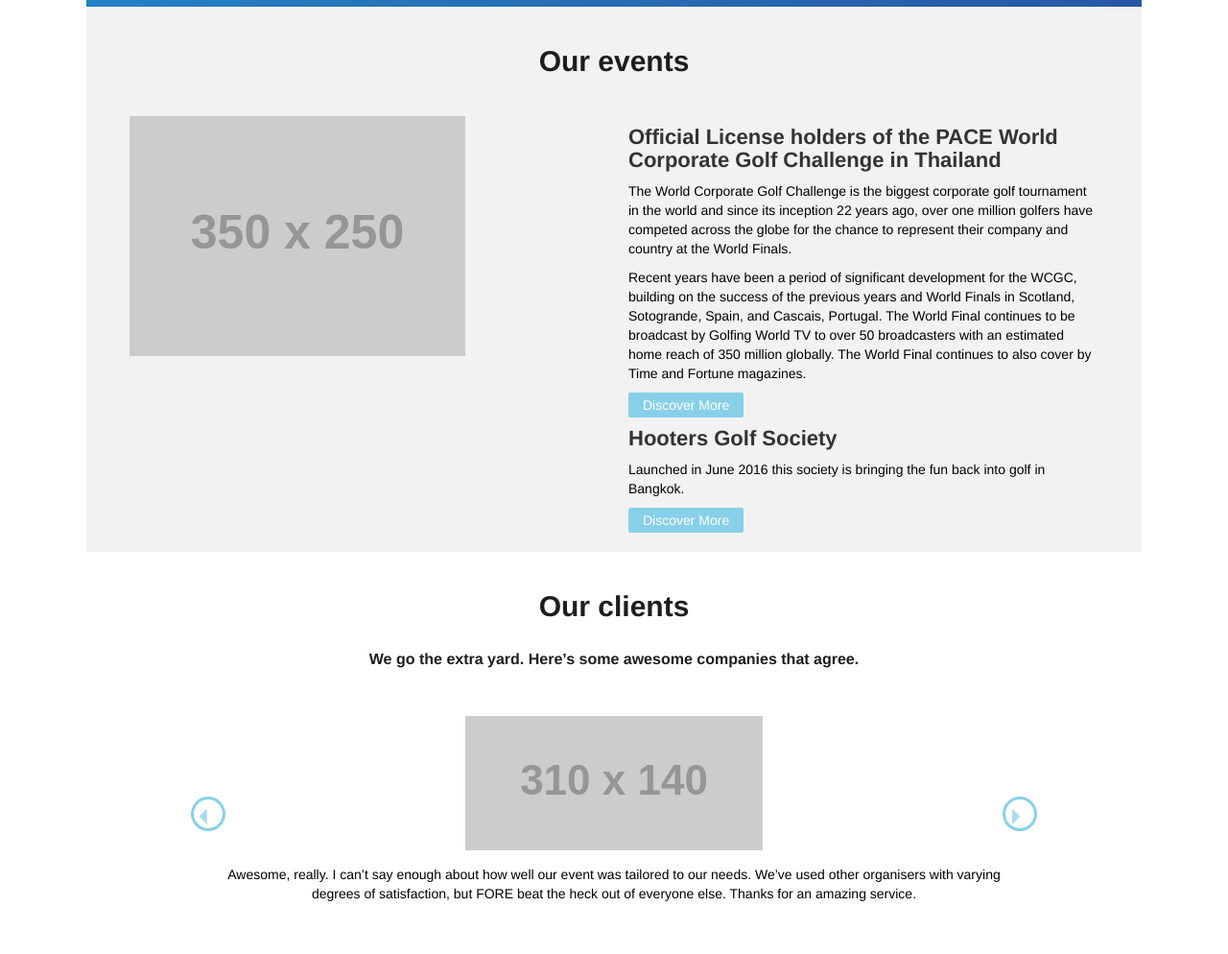
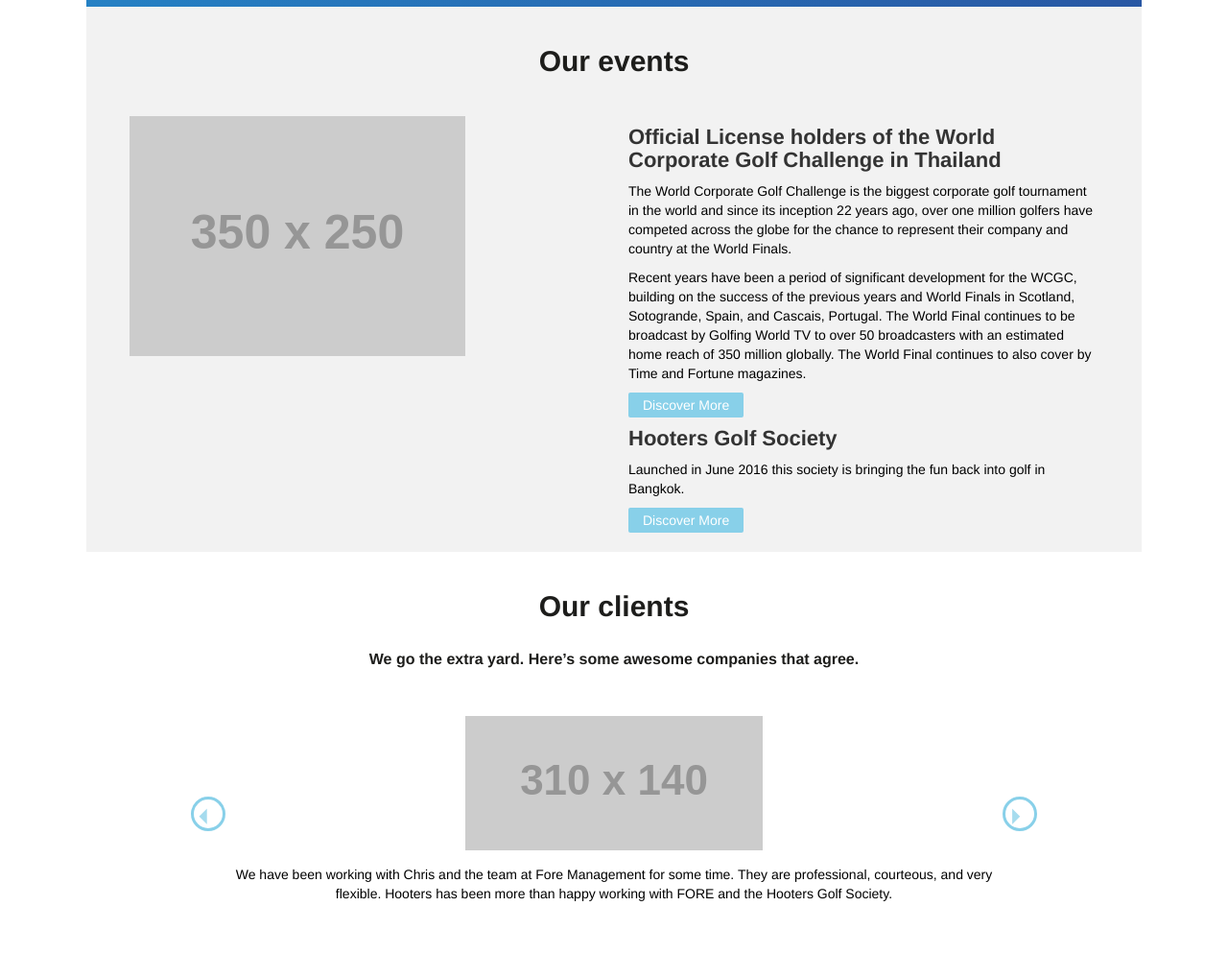
Before and after one commit to poultonjoe/FORE, a plain HTML site: page index.html in a window 1280 px wide. Shown: the part 2460-3454 px from the top of the page at 96% size. Drawn offline with Linux system fonts and the light colour scheme; some packages are replaced by stand-ins of ours; placeholder pictures from the web are drawn by us; files whose address does not match are found by name.

Commit message:
Content Update
Slight content changes

```diff
--- a/index.html
+++ b/index.html
@@ -184,7 +184,7 @@
                 </div>
                 <div class="col-xs-12 col-md-6 events-right-half item-right">
                     <article>
-                        <h2 class="events-title">Official License holders of the PACE World Corporate Golf Challenge in Thailand</h2>
+                        <h2 class="events-title">Official License holders of the World Corporate Golf Challenge in Thailand</h2>
                         <p class="right-events">The World Corporate Golf Challenge is the biggest corporate golf tournament in the world and since its inception 22 years ago, over one million golfers have competed across the globe for the chance to represent their company and country at the World Finals.</p>
                         <p class="right-events">Recent years have been a period of significant development for the WCGC, building on the success of the previous years and World Finals in Scotland, Sotogrande, Spain, and Cascais, Portugal. The World Final continues to be broadcast by Golfing World TV to over 50 broadcasters with an estimated home reach of 350 million globally. The World Final continues to also cover by Time and Fortune magazines.</p>
                         <div class="buttons-container light">
@@ -210,15 +210,11 @@
                 	<div class="carousel single">
 	                	<div>
 	                		<img src="http://placehold.it/310x140">
-                    		<p>Awesome, really. I can’t say enough about how well our event was tailored to our needs. We’ve used other organisers with varying degrees of satisfaction, but FORE beat the heck out of everyone else. Thanks for an amazing service.</p>
+                    		<p>We have been working with Chris and the team at Fore Management for some time. They are professional, courteous, and very flexible. Hooters has been more than happy working with FORE and the Hooters Golf Society.</p>
                     	</div>
                     	<div>
 	                		<img src="http://placehold.it/310x140">
-                    		<p>Awesome, really. I can’t say enough about how well our event was tailored to our needs. We’ve used other organisers with varying degrees of satisfaction, but FORE beat the heck out of everyone else. Thanks for an amazing service.</p>
-                    	</div>
-                    	<div>
-	                		<img src="http://placehold.it/310x140">
-                    		<p>Awesome, really. I can’t say enough about how well our event was tailored to our needs. We’ve used other organisers with varying degrees of satisfaction, but FORE beat the heck out of everyone else. Thanks for an amazing service.</p>
+                    		<p>We have been working with Chris and the team at Fore Management for some time. They are professional, courteous, and very flexible. Hooters has been more than happy working with FORE and the Hooters Golf Society.</p>
                     	</div>
                     </div>
                 </div>
```
